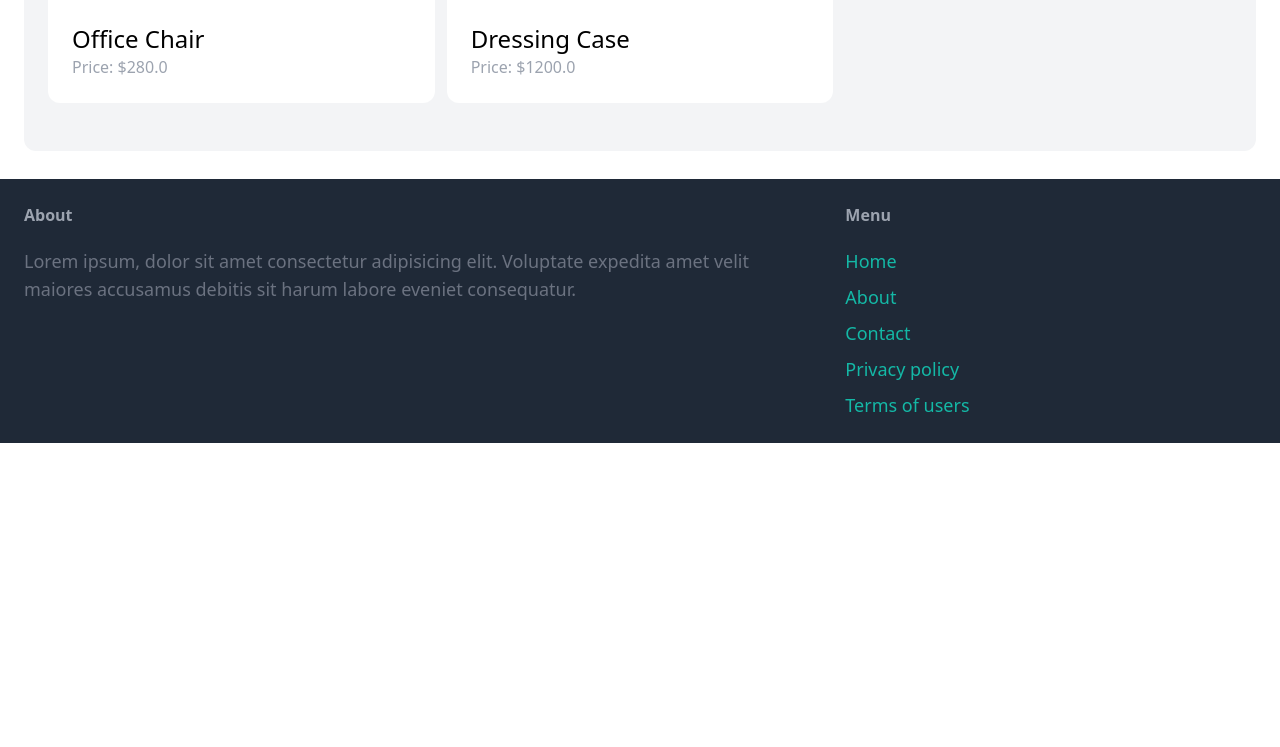
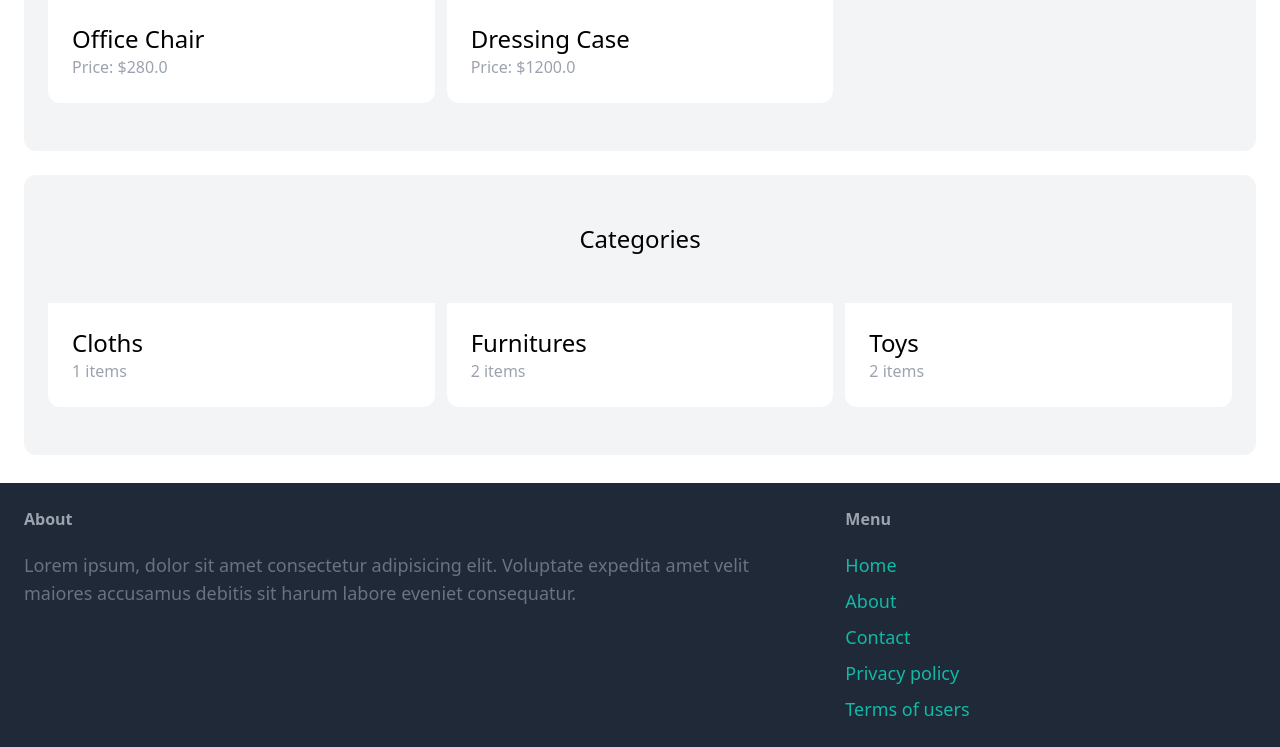
Before and after one commit to ShahinurAlamBhuiyan/e-shop, a Django app: page / in a window 1280 px wide. Shown: the part 1154-1901 px from the top of the page. Before the commit the page ends 1597 px from the top, so only its background shows below. Run offline with Django 4.2, Linux system fonts and the light colour scheme; data comes from the database, SQL or seed files in the repository; some libraries are stand-ins or nearby versions.

Commit message:
add category section

```diff
--- a/eshop/core/templates/core/index.html
+++ b/eshop/core/templates/core/index.html
@@ -24,6 +24,26 @@
         {%endfor%}
     </div>
 </div>
+<div class="mt-6 px-6 py-12 bg-gray-100 rounded-xl">
+    <h2 class="mb-12 text-2xl text-center">Categories</h2>
+
+    <div class="grid grid-cols-3 gap-3">
+        {% for category in categories %}
+        <div>
+            <a href="#">
+                <div class="p-6 bg-white rounded-b-xl">
+                    <h2 class="text-2xl">
+                        {{ category.name }}
+                    </h2>
+                    <p class="text-gray-400">
+                        {{ category.items.count }} items
+                    </p>
+                </div>
+            </a>
+        </div>
+        {%endfor%}
+    </div>
+</div>
 {%endblock%}
 
 {% block title %}
--- a/eshop/eshop/urls.py
+++ b/eshop/eshop/urls.py
@@ -1,7 +1,7 @@
 from django.contrib import admin
 from django.urls import path
-from django.conf import settings
-from django.conf.urls.static import static
+from django.conf import settings # showing images
+from django.conf.urls.static import static  # showing images
 
 from core.views import index, contact
 
@@ -9,4 +9,4 @@ urlpatterns = [
     path('', index, name='index'),
     path('contact/', contact,name='contact' ),
     path('admin/', admin.site.urls),
-] + static(settings.MEDIA_URL, document_root=settings.MEDIA_ROOT)
+] + static(settings.MEDIA_URL, document_root=settings.MEDIA_ROOT) # showing images
```
